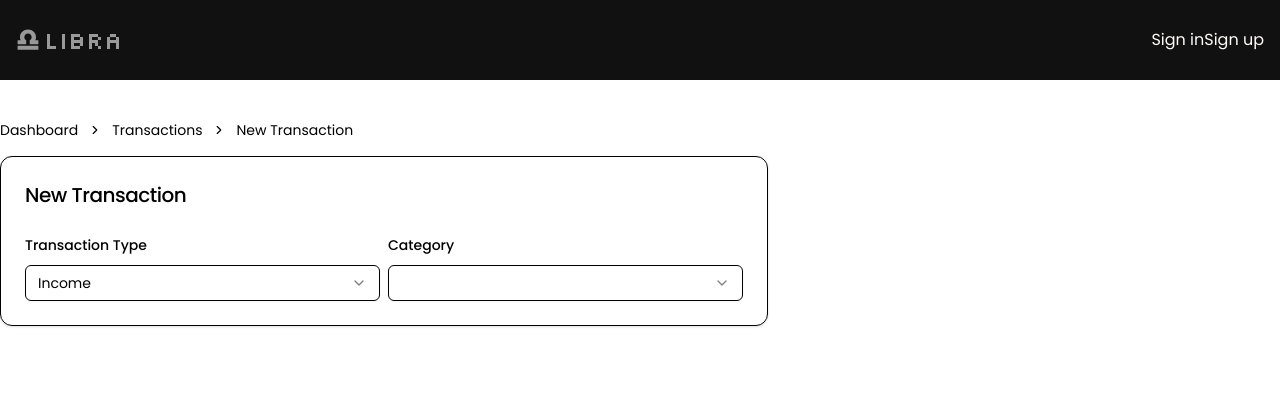
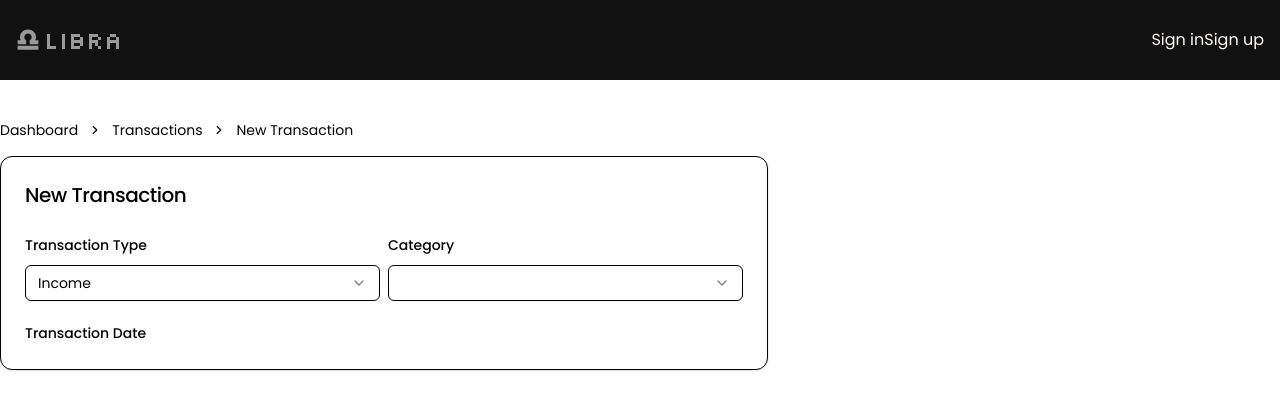
Before and after one commit to Nimira43/Libra, a Next.js app: page /dashboard/transactions/new in a window 1280 px wide. Shown: the top 410 px of the page. Built offline with nearby package versions, Linux system fonts and the light colour scheme; no server answers; a web font is replaced by a local one.

Commit message:
Copied and amended FormField for Tranaction Date

```diff
--- a/components/transaction-form.tsx
+++ b/components/transaction-form.tsx
@@ -104,6 +104,23 @@ export default function TransctionForm() {
               )
             }}
           />
+          <FormField
+            control={form.control}
+            name='transactionDate'
+            render={({ field }) => {
+              return (
+                <FormItem>
+                  <FormLabel>
+                    Transaction Date
+                  </FormLabel>
+                  <FormControl>
+
+                  </FormControl>
+                  <FormMessage />
+                </FormItem>
+              )
+            }}
+          />
         </fieldset>
       </form>
     </Form>
```
